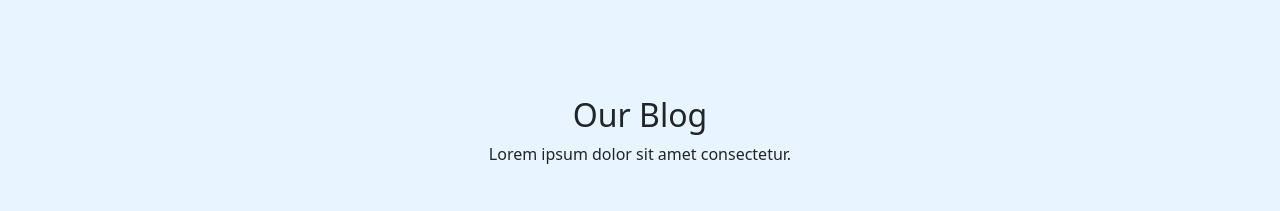
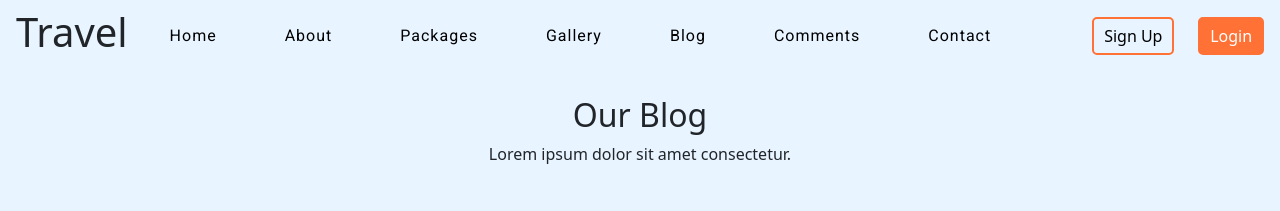
Before and after one commit to amliyanage/Hotel-WebSite-Using-Bootsrap, a plain HTML site: page pages/blog.html in a window 1280 px wide. Shown: the top 211 px of the page. Drawn offline with nearby package versions, Linux system fonts and the light colour scheme.

Commit message:
set nav bar on blog page

```diff
--- a/pages/blog.html
+++ b/pages/blog.html
@@ -16,6 +16,40 @@
 
 </head>
 <body>
+
+    <header class="navbar navbar-expand-lg d-flex position-fixed w-100">
+        <nav id="navbar-example2" class="d-flex w-100 mainNav ms-3 me-3  ">
+          <div class="logo">
+            <h1>Travel</h1>
+          </div>
+
+          <button class="navbar-toggler" type="button" data-bs-toggle="collapse" data-bs-target="#navbarNavDropdown" aria-controls="navbarNavDropdown" aria-expanded="false" aria-label="Toggle navigation">
+            <span class="navbar-toggler-icon"></span>
+          </button>
+
+          <div class="items collapse navbar-collapse flex-column" id="navbarNavDropdown">
+            <ul id="nav_ul" class="d-flex gap-5  w-100 m-0 nav-pills">
+              <li class="nav-item "><a class="nav-link " href="#homePage">Home</a></li>
+              <li class="nav-item "><a class="nav-link " href="#aboutPage">About</a></li>
+              <li class="nav-item "><a class="nav-link " href="#Packages">Packages</a></li>
+              <li class="nav-item "><a class="nav-link " href="#Gallery">Gallery</a></li>
+              <li class="nav-item "><a class="nav-link " href="#blog">Blog</a></li>
+              <li class="nav-item "><a class="nav-link " href="#comments">Comments</a></li>
+              <li class="nav-item "><a class="nav-link " href="#contact">Contact</a></li>
+            </ul>
+          </div>
+
+          <div class="collapse navbar-collapse " id="navbarNavDropdown">
+              <button>
+                <a href="">Sign Up</a>
+              </button>
+              <button class="ms-4">
+                <a href="">Login</a>
+              </button>
+          </div>
+
+        </nav>
+      </header>
 
     <section id="blog" class="py-5 blog">
         <div class="container text-center mt-5 ">
```
